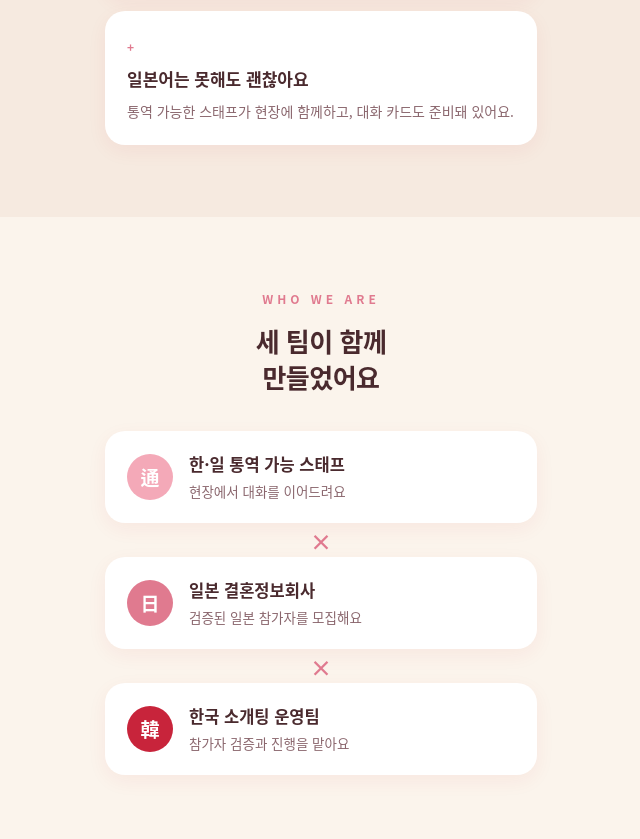
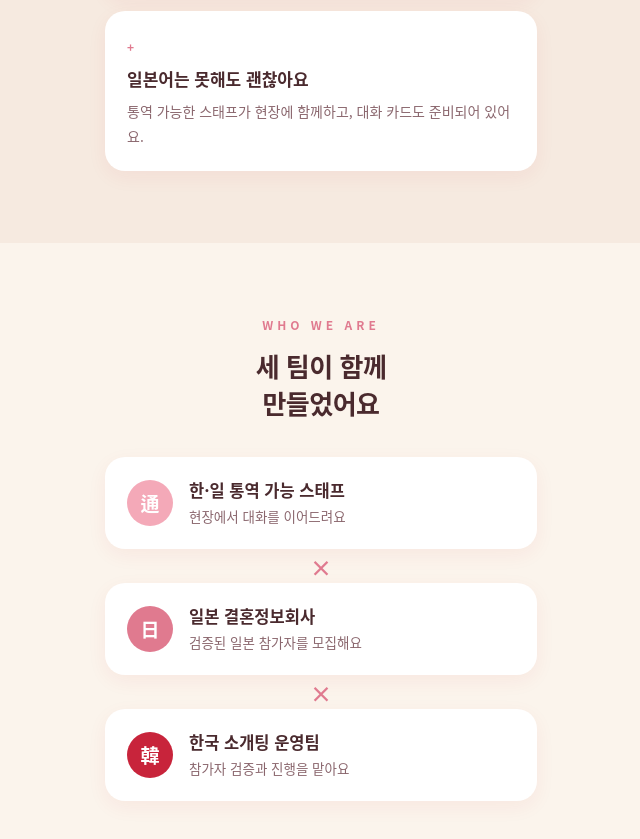
Before and after one commit to minieo/maru-landing, a plain HTML site: page index.html in a window 1280 px wide. Shown: the part 1455-2294 px from the top of the page, without its empty margins (319-959 px from the left). Drawn offline with Linux system fonts and the light colour scheme; a web font is replaced by a local one.

Commit message:
준비돼 → 준비되어
Co-Authored-By: Claude Opus 5.5 <noreply@anthropic.com>
Claude-Session: https://claude.ai/code/session_014zimAzkiyHRFocMXBG4GCp

```diff
--- a/index.html
+++ b/index.html
@@ -189,7 +189,7 @@ footer .copy{font-size:11.5px;color:#B79AA0;margin-top:8px}
       <div class="point reveal"><span class="num">POINT 1</span><b>한국에 진심인 분들이 와요</b><span>일본 참가자는 한국 문화와 한국 남성을 만나고 싶어 직접 신청한 분들이에요.</span></div>
       <div class="point reveal"><span class="num">POINT 2</span><b>호감에서 시작하는 만남</b><span>서로의 나라에 관심 있는 사람들끼리라 첫 대화부터 금방 통해요.</span></div>
       <div class="point reveal"><span class="num">POINT 3</span><b>모두와 1:1로 대화해요</b><span>로테이션 방식이라 한 자리에서 여러 분과 차례로 이야기 나눠요.</span></div>
-      <div class="point reveal"><span class="num">+</span><b>일본어는 못해도 괜찮아요</b><span>통역 가능한 스태프가 현장에 함께하고, 대화 카드도 준비돼 있어요.</span></div>
+      <div class="point reveal"><span class="num">+</span><b>일본어는 못해도 괜찮아요</b><span>통역 가능한 스태프가 현장에 함께하고, 대화 카드도 준비되어 있어요.</span></div>
     </div>
   </div>
 </section>
@@ -230,7 +230,7 @@ footer .copy{font-size:11.5px;color:#B79AA0;margin-top:8px}
     <p class="eyebrow reveal">FAQ</p>
     <h2 class="reveal">자주 묻는 질문</h2>
     <div class="faq">
-      <details class="reveal"><summary>일본어를 전혀 못해도 되나요?</summary><p>네, 괜찮아요. 통역 가능한 스태프가 현장에 함께하고, 대화 카드도 준비돼 있어요.</p></details>
+      <details class="reveal"><summary>일본어를 전혀 못해도 되나요?</summary><p>네, 괜찮아요. 통역 가능한 스태프가 현장에 함께하고, 대화 카드도 준비되어 있어요.</p></details>
       <details class="reveal"><summary>일정은 언제인가요?</summary><p>첫 마루는 12월 19일(토), 일본 오사카에서 열려요. 이번 날짜가 어려우시면 신청서에서 '다음 일정 생기면 연락주세요'를 골라주세요. 다음 일정이 잡히면 먼저 연락드려요.</p></details>
       <details class="reveal"><summary>항공권·숙소는 어떻게 하나요?</summary><p>오사카까지 이동과 숙소는 각자 준비해주셔야 해요. 선정 안내를 받으신 뒤 예약하시는 걸 추천드려요.</p></details>
       <details class="reveal"><summary>장소와 시간은요?</summary><p>오사카 시내에서 진행해요. 정확한 장소와 시간은 선정되신 분께 개별로 안내드려요.</p></details>
```
